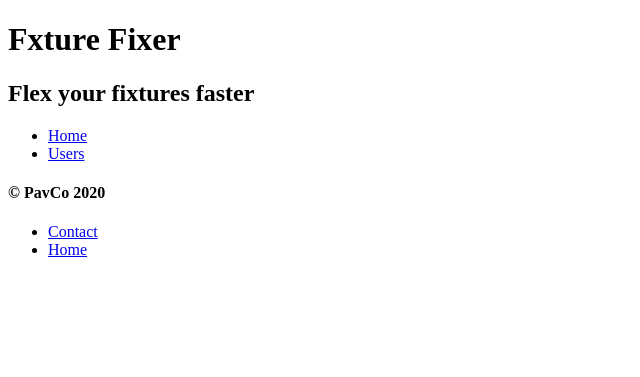
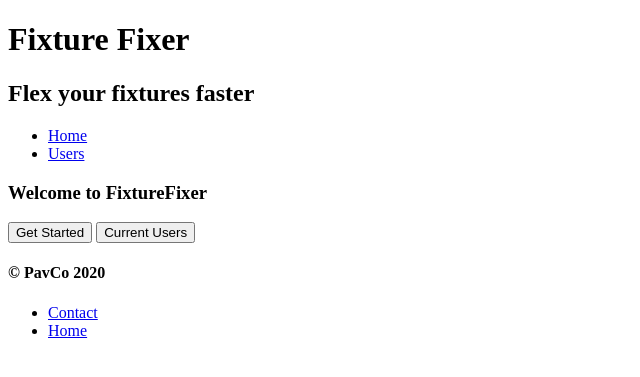
Before and after one commit to fatpav/first_project, a Flask app: page / in a window 1280 px wide. Shown: the top 377 px of the page, without its empty margins (0-640 px from the left). Run offline with Flask 2, Linux system fonts and the light colour scheme.

Commit message:
Couple of html pages added

```diff
--- a/app.py
+++ b/app.py
@@ -6,7 +6,7 @@ app = Flask(__name__)
 
 @app.route('/')
 def home():
-    return render_template('base.html')
+    return render_template('index.html')
 
 
 if __name__ == '__main__':
--- a/templates/base.html
+++ b/templates/base.html
@@ -6,7 +6,7 @@
     <title>Fixture Fixer</title>
 </head>
 <body>
-    <h1> Fxture Fixer </h1>
+    <h1> Fixture Fixer </h1>
     <h2>Flex your fixtures faster</h2>
     <main>
         <nav>
--- a/templates/index.html
+++ b/templates/index.html
@@ -4,4 +4,7 @@
 
 <h3>Welcome to FixtureFixer</h3>
 
+<button type = "submit" action = '/get_started'>Get Started</button>
+
+<button type = "submit" action = '/current_users'>Current Users</button>
 {% endblock %}
```
